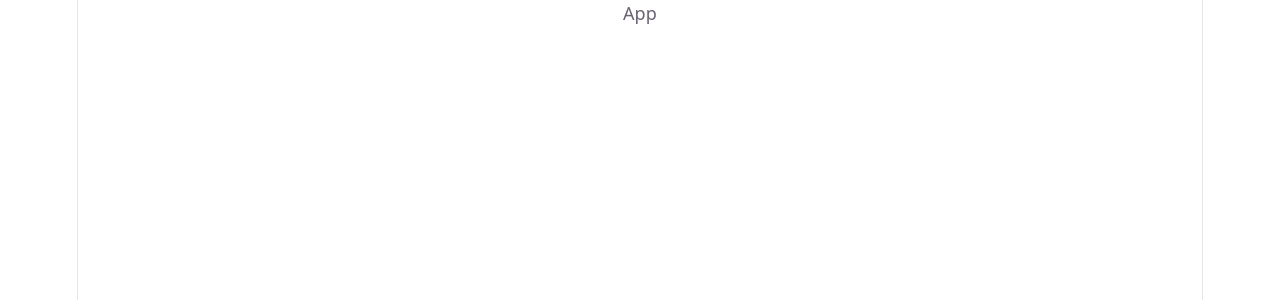
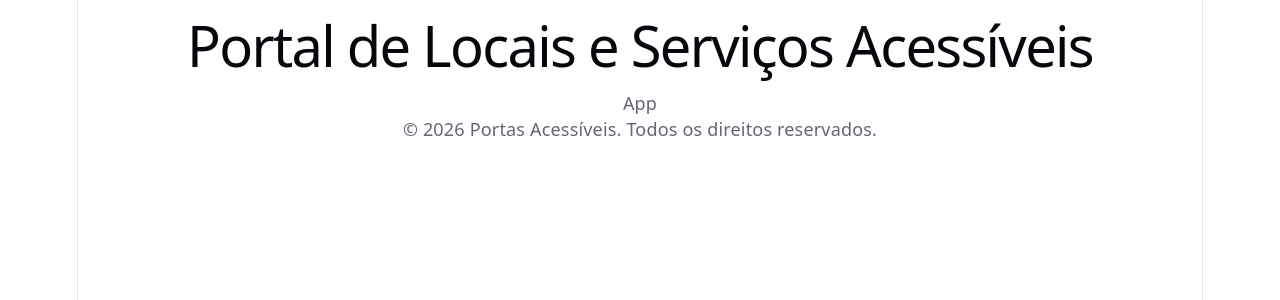
Before and after one commit to 1TDSPJ-26/portal-locais-acessiveis, a React (Vite) app: page / in a window 1280 px wide. Shown: the top 300 px of the page. Built offline with nearby package versions, Linux system fonts and the light colour scheme.

Commit message:
feat: Aplicando MainLayout em App.tsx

```diff
--- a/src/App.tsx
+++ b/src/App.tsx
@@ -1,7 +1,9 @@
-
+import { MainLayout } from './layouts/MainLayout/MainLayout'
 
 export default function App() {
   return (
-    <div>App</div>
+    <MainLayout>
+      <div>App</div>
+    </MainLayout>
   )
 }
--- a/src/components/Footer/index.tsx
+++ b/src/components/Footer/index.tsx
@@ -2,7 +2,7 @@
 export default function Footer() {
   return (
     <footer>
-      <p>© 2026 Portas Acessíveis. Todos os direitos reservados.</p>
+      <p>&copy; 2026 Portas Acessíveis. Todos os direitos reservados.</p>
     </footer>
   )
 }
```
